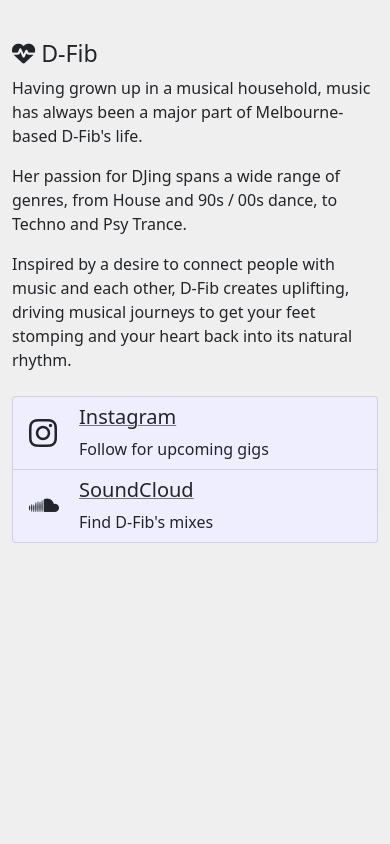
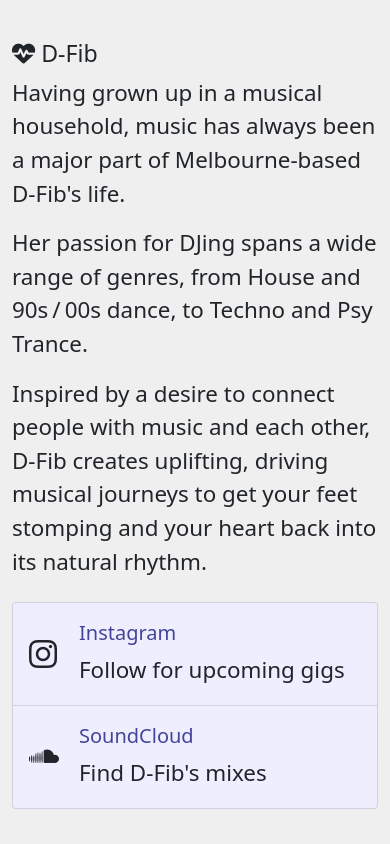
Before and after one commit to TheMadBug/dfib145, a plain HTML site: page index.html in a window 390 px wide. Drawn offline with nearby package versions, Linux system fonts and the light colour scheme.

Commit message:
Bigger font for mobile

```diff
--- a/index.html
+++ b/index.html
@@ -8,6 +8,7 @@
         <style>
             body {
                 background-color: rgb(239,239,240);
+                font-size: 1.4rem;
             }
             .list-group-item-action {
                 cursor: pointer;
@@ -17,9 +18,7 @@
                 background-color: #ccccff;
             }
             .list-group-item-action h5 {
-                text-decoration: underline;
-                text-decoration-color: rgba(0,0,0,0.5);
-                text-decoration-thickness: 1px;
+                color: #444499;
             }
             @media (prefers-color-scheme: dark) {
                 body {
@@ -30,10 +29,7 @@
         </style>
     </head>
     <body>
-        <div class="container-sm" style="margin-top:40px;">
-            <div class="row">
-                <div class="col-12 col-lg-3"></div>
-                <div class="col-12 col-lg-6">
+        <div class="container-sm" style="margin-top:40px; max-width: 800px;">
             <div><h3><i class="fa-solid fa-heart-pulse"></i> D-Fib</h3></div>
             <div>
                 <p>Having grown up in a musical household, music has always been a major part of Melbourne-based <span class="text-nowrap">D-Fib's</span> life.</p>
@@ -45,7 +41,7 @@
                     <div style="font-size:32px; width:50px;">
                         <i class="fa-brands fa-instagram"></i>
                     </div>
-                            <div>
+                    <div style="padding:10px 0 10px 0">
                         <h5>Instagram</h5>
                         <div>
                             Follow for upcoming gigs
@@ -57,15 +53,12 @@
                     <div style="font-size:24px; width:50px;">
                         <i class="fa-brands fa-soundcloud"></i>
                     </div>
-                            <div>
+                    <div style="padding:10px 0 10px 0">
                         <h5>SoundCloud</h5>
                         Find D-Fib's mixes
                     </div>
                 </a>
             </div>
         </div>
-                <div class="col-12 col-lg-3"></div>
-            </div>
-        </div>
     </body>
 </html>
```
Lines whose indentation alone changed are shown as unchanged.
